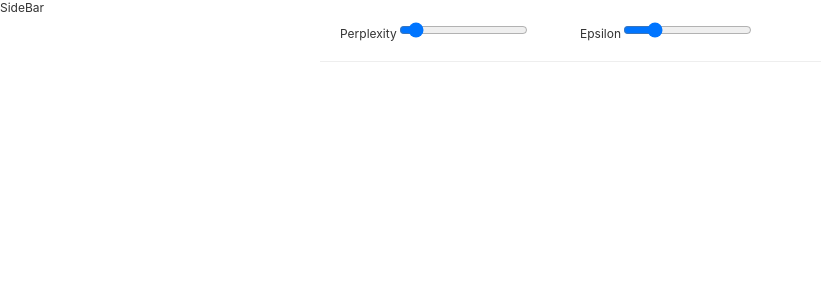
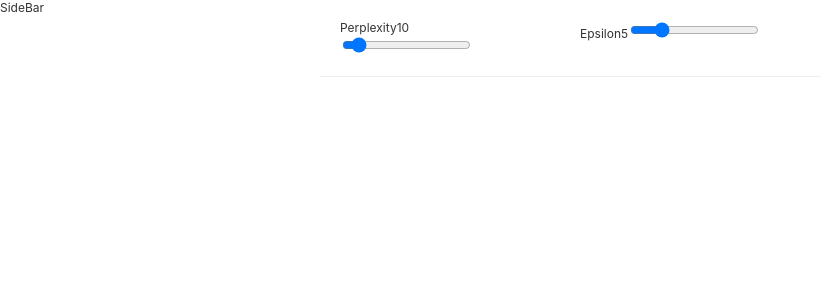
Before and after one commit to caged/basketball-stats, a React (Create React App) app: page / in a window 1280 px wide. Shown: the top 300 px of the page, without its empty margins (0-821 px from the left). Built offline with nearby package versions, Linux system fonts and the light colour scheme.

Commit message:
range controls now update global state

```diff
--- a/src/App.js
+++ b/src/App.js
@@ -5,13 +5,23 @@ import FeatureContent from './FeatureContent'
 import './App.css'
 
 class App extends Component {
-  render() {
-    return (
-      <div className="App">
-        <SideBar />
-        <FeatureContent />
-      </div>
-    )
+
+  constructor() {
+    super()
+    this.state = {
+      options: {
+        perplexity: 10,
+        epsilon: 5
+      }
+    }
+
+    this.updateOptions = this.updateOptions.bind(this)
+  }
+
+  updateOptions(key, val) {
+    const options = {...this.state.options}
+    options[key] = val
+    this.setState({ options })
   }
 
   componentDidMount() {
@@ -22,6 +32,15 @@ class App extends Component {
       }
     })
   }
+
+  render() {
+    return (
+      <div className="App">
+        <SideBar />
+        <FeatureContent options={this.state.options} updateOptions={this.updateOptions} />
+      </div>
+    )
+  }
 }
 
 export default App;
--- a/src/FeatureContent.js
+++ b/src/FeatureContent.js
@@ -7,7 +7,7 @@ class FeatureContent extends Component {
   render() {
     return (
       <div className="FeatureContent">
-        <FeatureHeader />
+        <FeatureHeader options={this.props.options} updateOptions={this.props.updateOptions} />
       </div>
     )
   }
--- a/src/FeatureHeader.js
+++ b/src/FeatureHeader.js
@@ -1,15 +1,19 @@
-import React from 'react'
+import React, { Component } from 'react'
 import RangeControl from './RangeControl'
 
 import './FeatureHeader.css'
 
-const FeatureHeader = (props) => {
-  return (
-    <header className="FeatureHeader">
-      <RangeControl min="2" max="100" value="10" label="Perplexity" />
-      <RangeControl min="1" max="20" value="5" label="Epsilon" />
-    </header>
-  )
+class FeatureHeader extends Component {
+  render() {
+    const { perplexity, epsilon } = this.props.options
+
+    return (
+      <header className="FeatureHeader">
+        <RangeControl min="2" max="100" value={perplexity} label="Perplexity" updateOptions={this.props.updateOptions} />
+        <RangeControl min="1" max="20" value={ epsilon } label="Epsilon" updateOptions={this.props.updateOptions} />
+      </header>
+    )
+  }
 }
 
 export default FeatureHeader
--- a/src/RangeControl.js
+++ b/src/RangeControl.js
@@ -3,12 +3,28 @@ import React, { Component } from 'react'
 import './RangeControl.css'
 
 class RangeControl extends Component {
+  updateOption(event) {
+    event.preventDefault()
+    const {name, value} = event.target
+    this.props.updateOptions(name, value)
+  }
+
   render() {
     const {min, max, value, label} = this.props
     return (
       <div className="RangeControl">
-        <span className="RangeControl-label">{ label }</span>
-        <input className="RangeControl-input" type="range" max={max} min={min} defaultValue={value} />
+        <span className="RangeControl-info">
+          <span className="RangeControl-label">{ label }</span>
+          <span className="RangeControl-value">{ value }</span>
+        </span>
+        <input
+            className="RangeControl-input"
+            type="range"
+            max={max}
+            min={min}
+            name={label.toLowerCase()}
+            defaultValue={value}
+            onChange={(e) => this.updateOption(e) } />
       </div>
     )
   }
```
